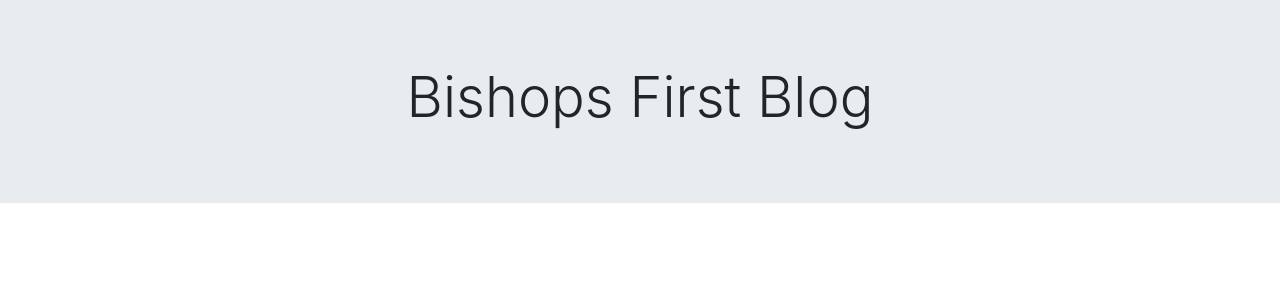
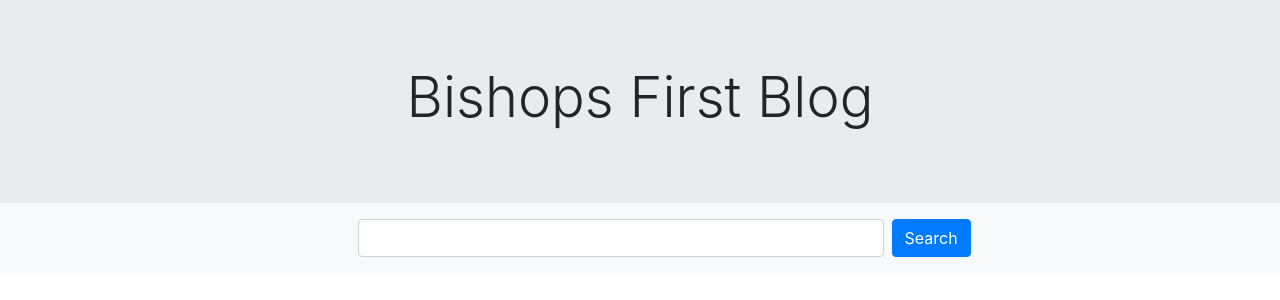
Before and after one commit to JKozma81/bh-blog-kj, a Node server app: page / in a window 1280 px wide. Shown: the top 300 px of the page. Run offline with Node 20, Linux system fonts and the light colour scheme; data that the repository does not hold is empty; some libraries are stand-ins or nearby versions.

Commit message:
search frontend finished

```diff
--- a/views/home.handlebars
+++ b/views/home.handlebars
@@ -1,7 +1,18 @@
-<div class="jumbotron jumbotron-fluid">
+<div class="jumbotron jumbotron-fluid mb-0">
     <div class="container text-center">
         <h1 class="display-4">{{siteTitle}}</h1>
     </div>
+</div>
+
+<div class="container-fluid p-3 d-flex flex-row justify-content-center mb-3 bg-light">
+    <form class="container row w-50">
+        <div class="form-group col-11 mb-0 pr-1">
+            <input type="text" class="form-control" id="search_input" name="search_text">
+        </div>
+        <div class="form-group col-1 mb-0 pl-1">
+            <button type="submit" class="btn btn-primary">Search</button>
+        </div>
+    </form>
 </div>
 
 <div class="container-fluid row">
```
